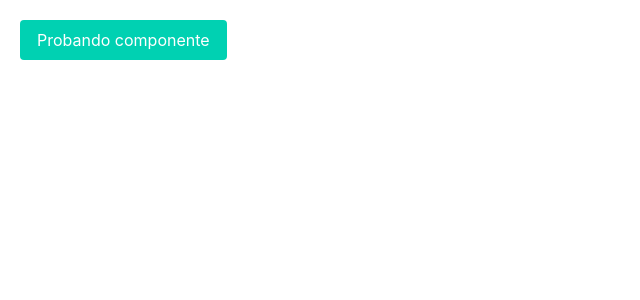
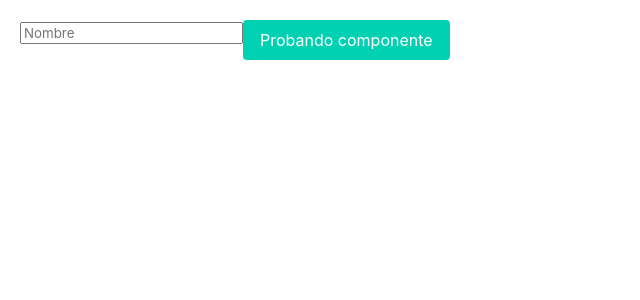
Before and after one commit to hrdax/proyecto-js, a React (Create React App) app in the folder proyecto react typescript/proyectotp/: page / in a window 1280 px wide. Shown: the top 300 px of the page, without its empty margins (0-640 px from the left). Built offline with nearby package versions, Linux system fonts and the light colour scheme.

Commit message:
componente input y handlechange

```diff
--- a/proyecto react typescript/proyectotp/src/App.tsx
+++ b/proyecto react typescript/proyectotp/src/App.tsx
@@ -1,15 +1,23 @@
-import React, { MouseEventHandler } from 'react';
+import React, { ChangeEventHandler, MouseEventHandler } from 'react';
 import 'bulma/css/bulma.css';
 import Button from './components/Button';
+import Input from './components/Input';
 import './App.css';
 
 function App() {
+
+  const handleChange: ChangeEventHandler<HTMLInputElement> = (e) => {
+    e.preventDefault();
+    console.log(e.target.value)
+  }
+
   const handleClick: MouseEventHandler<HTMLButtonElement> = (e) => {
     e.preventDefault();
     console.log('click');
   }
   return (
     <div className="App">
+      <Input placeholder='Nombre' handleChange={ handleChange } />
       <Button handleCLick={ handleClick }>Probando componente</Button>
     </div>
   );
--- /dev/null
+++ b/proyecto react typescript/proyectotp/src/components/Input.tsx
@@ -0,0 +1,15 @@
+import { ChangeEventHandler } from "react"
+
+interface InputProps{
+    placeholder: string,
+    handleChange: ChangeEventHandler<HTMLInputElement>
+}
+
+export default function Input({placeholder, handleChange}: InputProps) {
+    return (
+        <input
+        placeholder={ placeholder }
+        onChange={ handleChange }
+        />
+    )
+}
```
